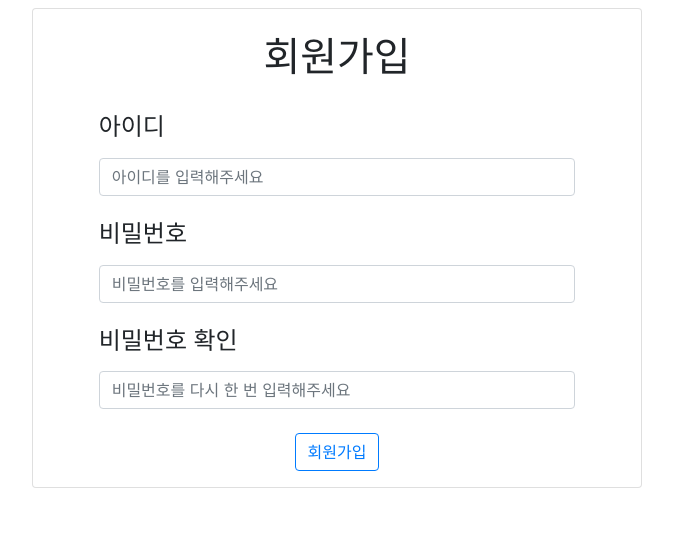
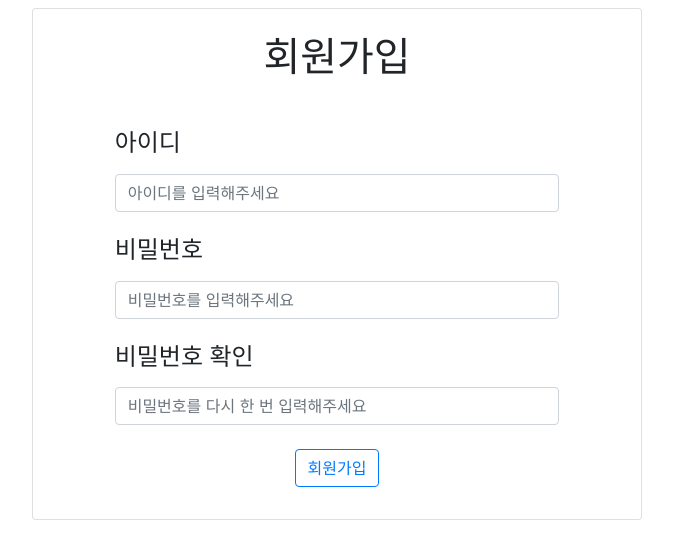
Before and after one commit to likelionmju/lionstagram, a Django app: page /account/register/ in a window 1280 px wide. Shown: the part 64-623 px from the top of the page, without its empty margins (303-976 px from the left). Run offline with Django 3.2, Linux system fonts and the light colour scheme; some libraries are stand-ins or nearby versions.

Commit message:
계정 관련 페이지 디자인 변경

```diff
--- a/account/templates/login.html
+++ b/account/templates/login.html
@@ -9,7 +9,7 @@
         <div class="col-md-10 center-align">
           <br>
           <h1 class="text-center">로그인</h1>
-          <form action="{% url 'login' %}" method="POST" enctype="multipart/form-data">
+          <form action="{% url 'login' %}" method="POST" enctype="multipart/form-data" class="p-3">
             {% csrf_token %}
             <br>
             <label for="id">
--- a/account/templates/register.html
+++ b/account/templates/register.html
@@ -9,7 +9,7 @@
         <div class="col-md-10 center-align">
           <br>
           <h1 class="text-center">회원가입</h1>
-          <form action="{% url 'register' %}" method="POST" enctype="multipart/form-data">
+          <form action="{% url 'register' %}" method="POST" enctype="multipart/form-data" class="p-3">
             {% csrf_token %}
             <br>
             <label for="id">
```
